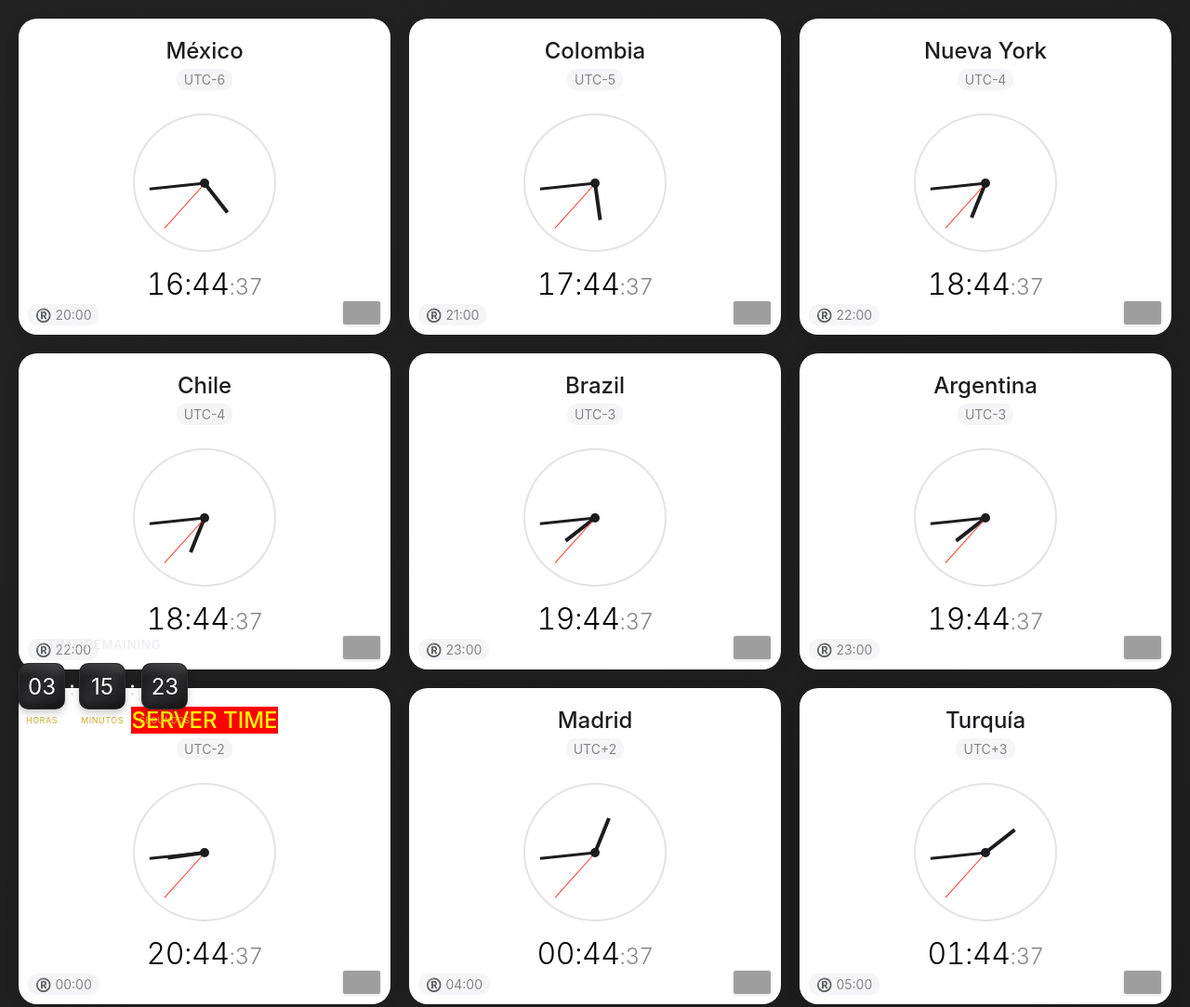
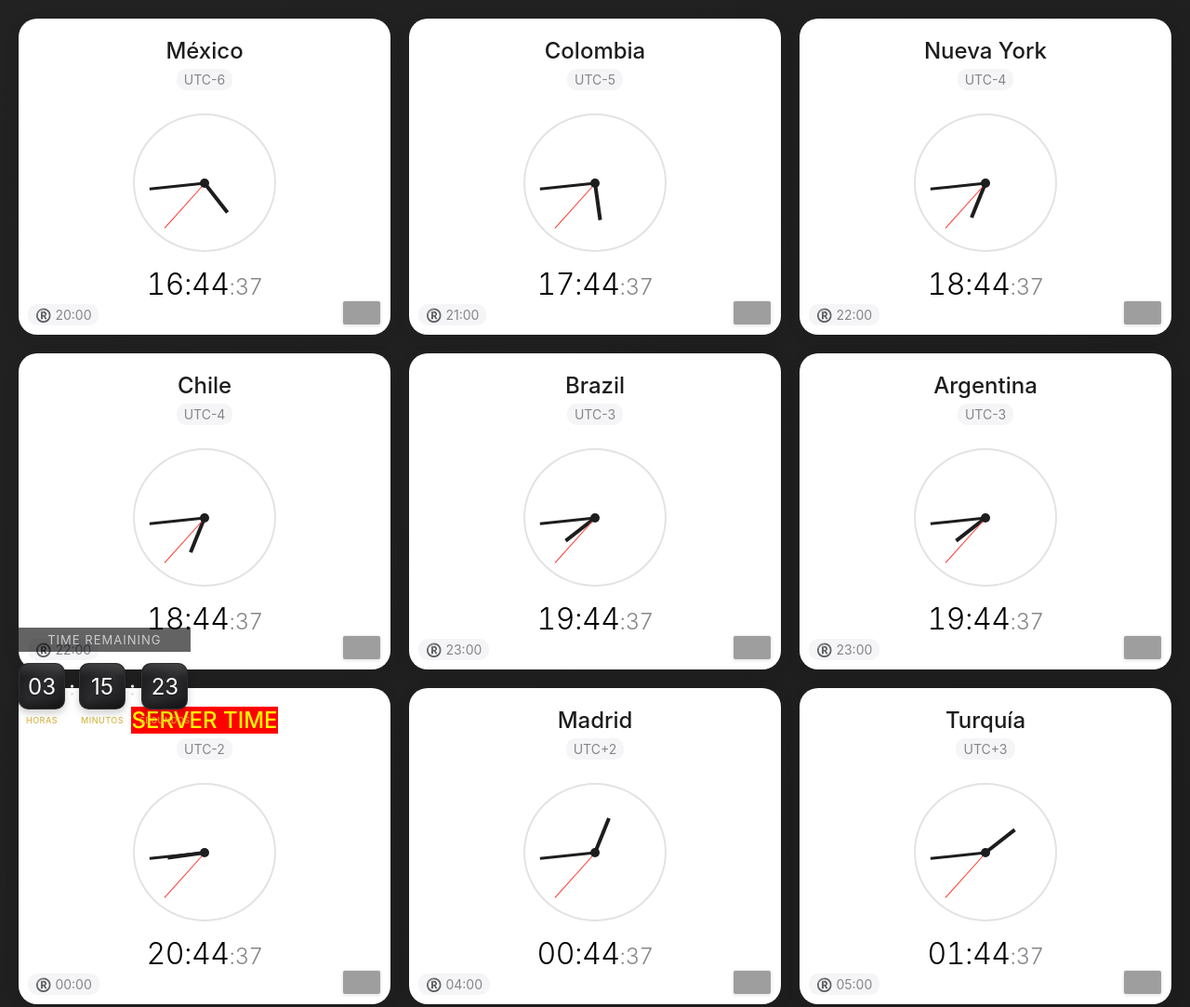
Before and after one commit to j3sab/darkwartime, a plain HTML site: page index.html in a window 1280 px wide. Shown: the whole page at 93% size. Drawn offline with Linux system fonts and the light colour scheme; grey boxes are pictures that could not be loaded; a web font is replaced by a local one.

Commit message:
estilo titulo server time

```diff
--- a/index.html
+++ b/index.html
@@ -182,7 +182,8 @@
     letter-spacing: 1px;
     text-align: center;
     margin-bottom: 12px;
-    /*font-weight: 600;*/
+    padding:5px;
+    background-color: #0000009c;
 }
 
 .countdown-premium-digits {
```
Lines whose indentation alone changed are shown as unchanged.
